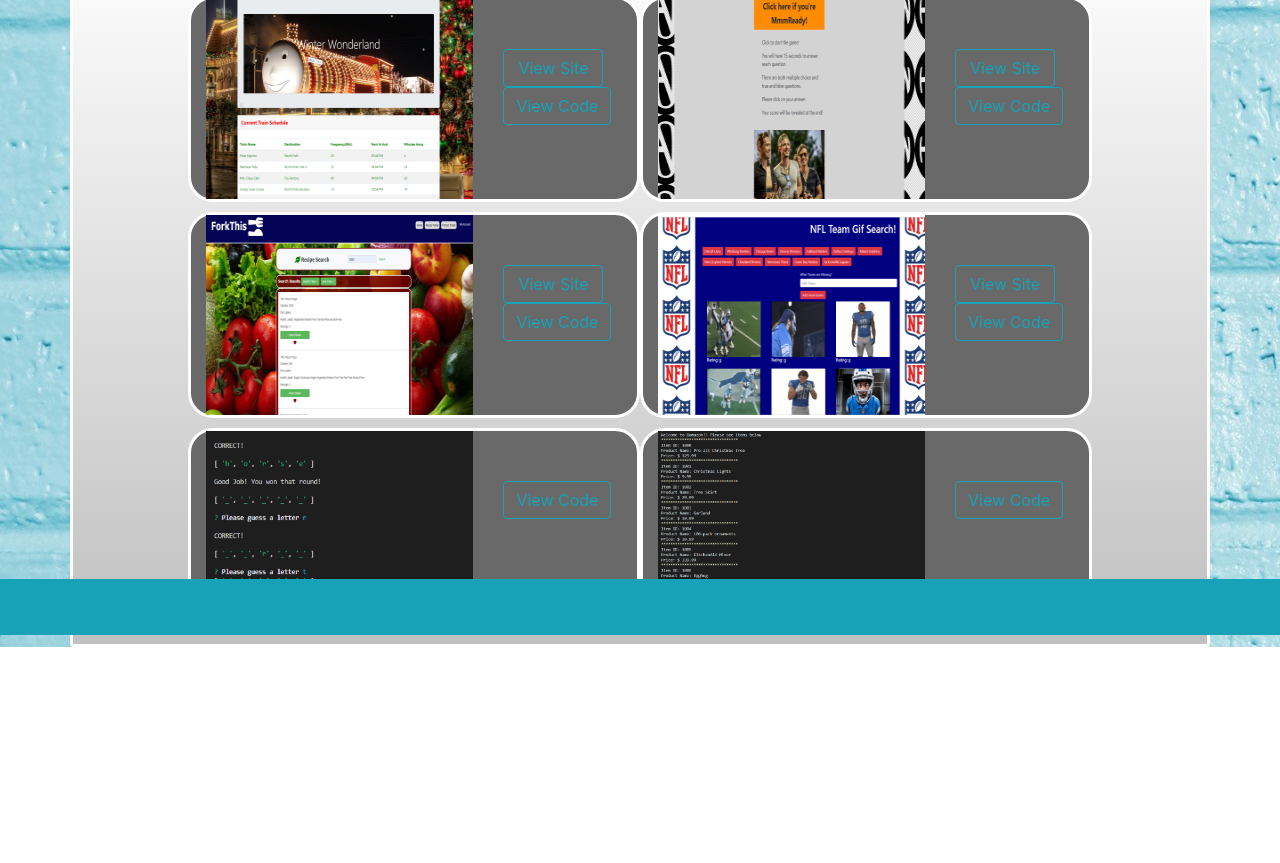
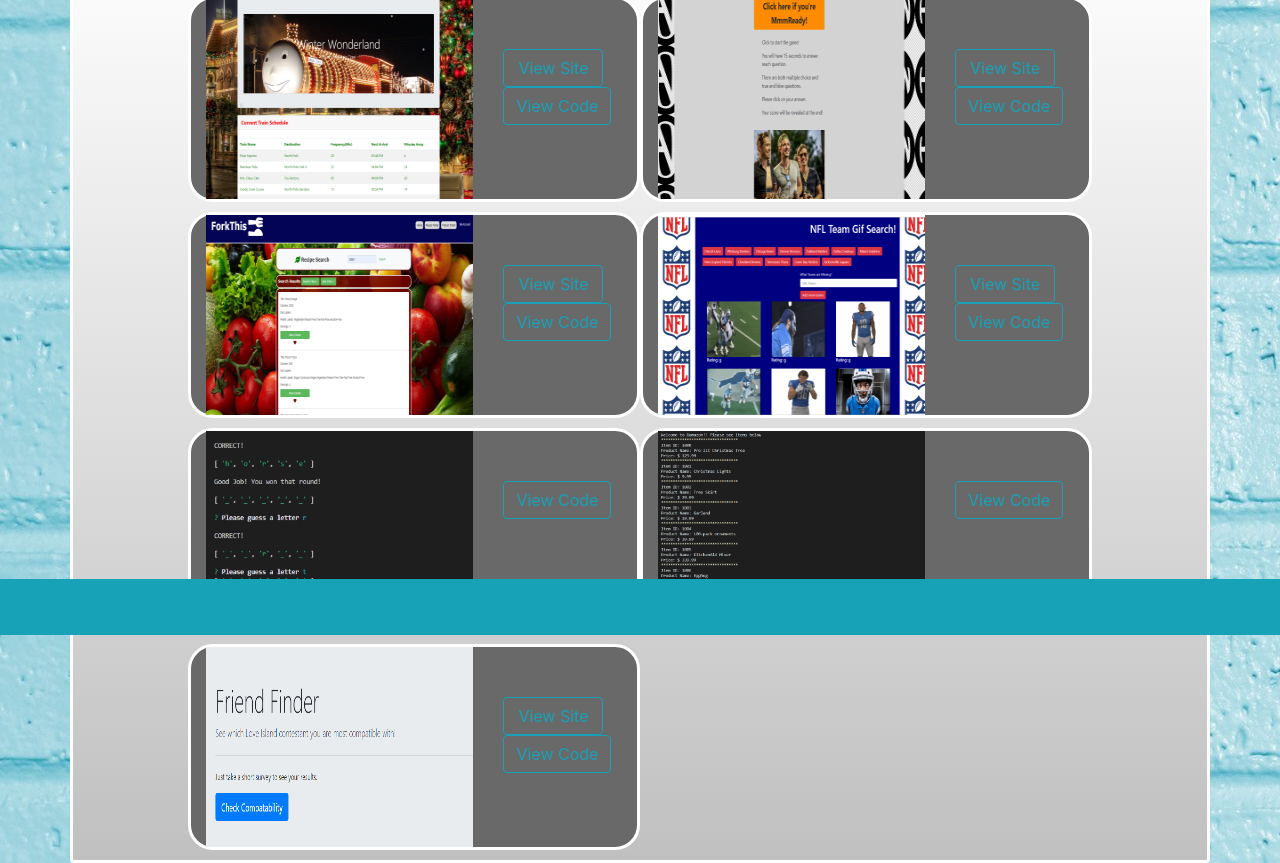
Before and after one commit to sarakgryka/portfolio-update, a plain HTML site: page portfolio.html in a window 1280 px wide. Shown: the part 165-1028 px from the top of the page. Before the commit the page ends 812 px from the top, so only its background shows below. Drawn offline with nearby package versions, Linux system fonts and the light colour scheme.

Commit message:
portfolio

```diff
--- a/portfolio.html
+++ b/portfolio.html
@@ -248,6 +248,70 @@
 
         </div>
 
+        <div class="row bottom">
+            <div class="col-sm-1">
+
+            </div>
+
+            <div class="col-sm-5 portDivs">
+                <div class="row">
+                    <div class="col-sm-8">
+                        <img src="assets/images/friendfinder.PNG" class="portImg">
+
+                    </div>
+                    <div class="col-sm-4 portButt">
+
+
+
+                            <a class="btn btn-outline-info portButtons" href="https://love-island-friendfinder.herokuapp.com/"
+                            role="button" target="_blank">
+                            View Site
+                        </a>
+
+                        <a class="btn btn-outline-info" href="https://github.com/sarakgryka/friendFinder" role="button"
+                            target="_blank">
+                            View Code
+                        </a>
+
+                    </div>
+
+
+                </div>
+
+
+            </div>
+
+
+            <!-- <div class="col-sm-5 portDivs">
+                <div class="row">
+                    <div class="col-sm-8">
+                        <img src="assets/images/portfolio.PNG" class="portImg">
+
+                    </div>
+                    <div class="col-sm-4 portButt">
+
+
+                        <a class="btn btn-outline-info" href="https://github.com/sarakgryka/bamazon" role="button"
+                            target="_blank">
+                            View Code
+                        </a>
+
+                    </div>
+
+
+
+                </div>
+
+
+            </div> -->
+
+            <div class="col-sm-1">
+
+            </div>
+
+
+        </div>
+
 
 
 
```
Also changed, not shown: assets/images/friendfinder.PNG (added).
